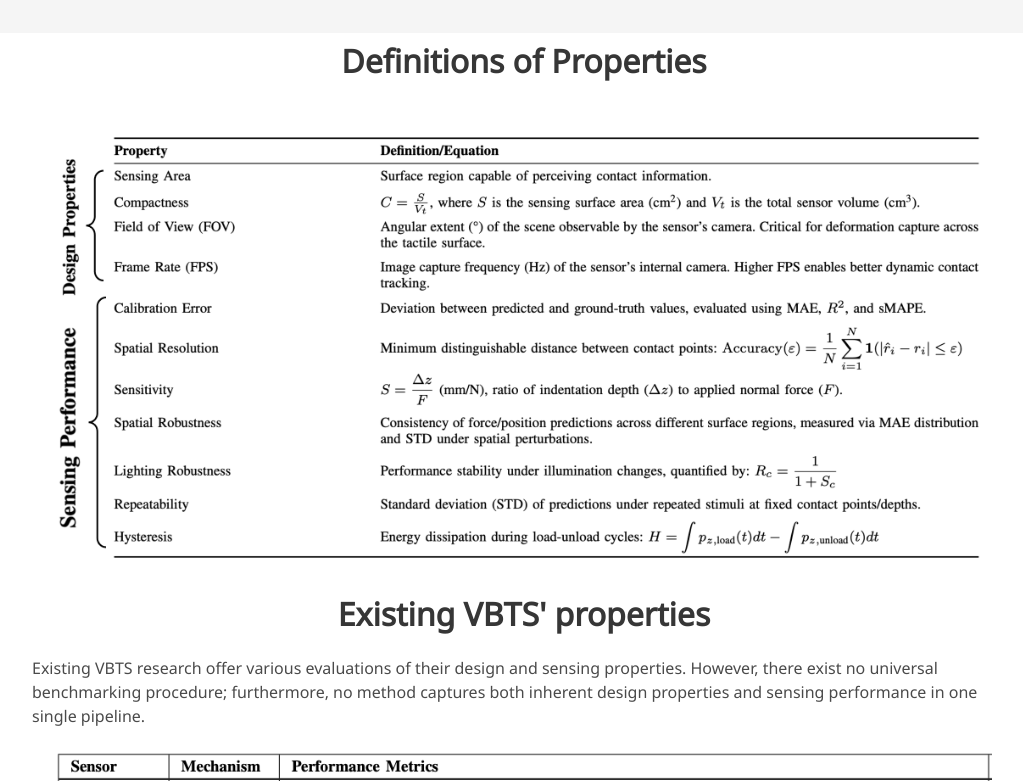
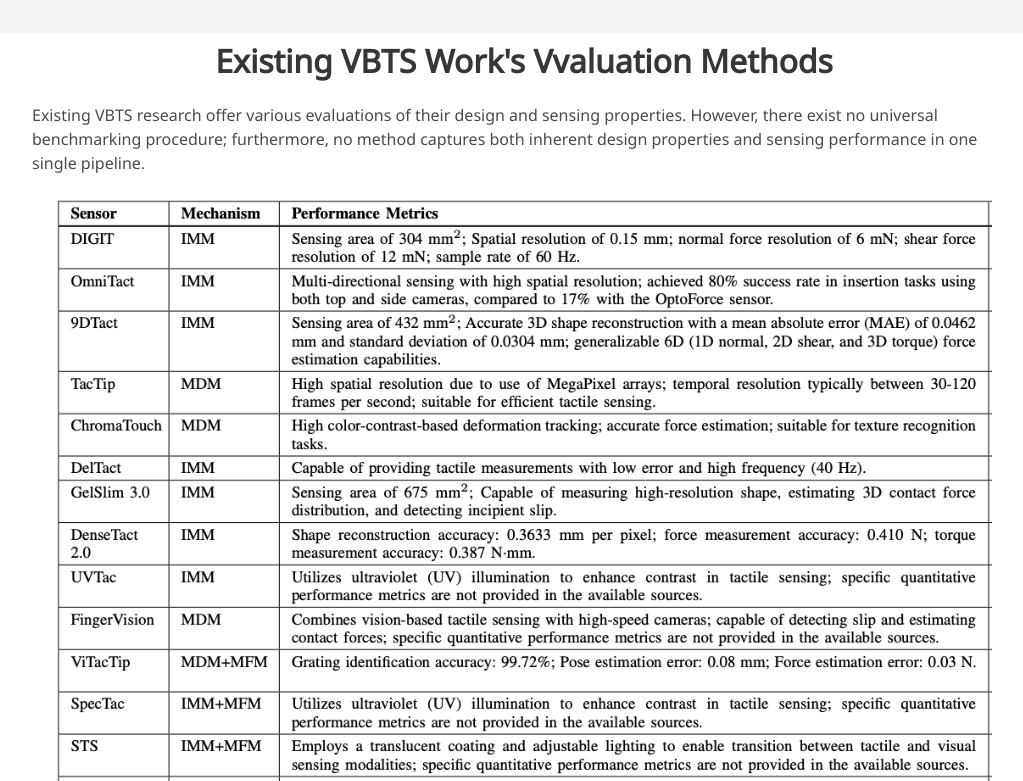
Before and after one commit to stevenoh2003/TacEva, a plain HTML site: page index.html in a window 1280 px wide. Shown: the part 1599-2380 px from the top of the page, without its empty margins (116-1139 px from the left). Drawn offline with nearby package versions, Linux system fonts and the light colour scheme; some icons are missing; a web font is replaced by a local one.

Commit message:
Changed order of sections

```diff
--- a/index.html
+++ b/index.html
@@ -173,10 +173,20 @@
   </div>
 </section>
 
+<section class="hero is-small">
+  <div class="section-container">
+    <h2 style="padding-top: 10px; text-align: center; " class="title is-3">Existing VBTS Work's Vvaluation Methods</h2>
+    <p>Existing VBTS research offer various evaluations of their design and sensing properties. However, there exist no universal benchmarking procedure; furthermore, no method captures both inherent design properties and sensing performance in one single pipeline. </p>
+    <div class="hero-body">
+      <img style="width: 100%; display: block; margin: 0 auto;" src="static/images/existing_vbts.png" alt="VBTS calibration setup diagram">
+
+    </div>
+  </div>
+</section>
 
 <section class="hero is-small">
   <div class="section-container">
-    <h2 style="padding-top: 10px; text-align: center; " class="title is-3">Definitions of Properties</h2>
+    <h2 style="padding-top: 10px; text-align: center; " class="title is-3">TacEva</h2>
 
     <div class="hero-body">
       <img style="width: 100%; display: block; margin: 0 auto;" src="static/images/definition.png" alt="Properties definition">
@@ -185,16 +195,6 @@
   </div>
 </section>
 
-<section class="hero is-small">
-  <div class="section-container">
-    <h2 style="padding-top: 10px; text-align: center; " class="title is-3">Existing VBTS' properties</h2>
-    <p>Existing VBTS research offer various evaluations of their design and sensing properties. However, there exist no universal benchmarking procedure; furthermore, no method captures both inherent design properties and sensing performance in one single pipeline. </p>
-    <div class="hero-body">
-      <img style="width: 100%; display: block; margin: 0 auto;" src="static/images/existing_vbts.png" alt="VBTS calibration setup diagram">
-
-    </div>
-  </div>
-</section>
 
 
 <section class="hero is-small">
```
